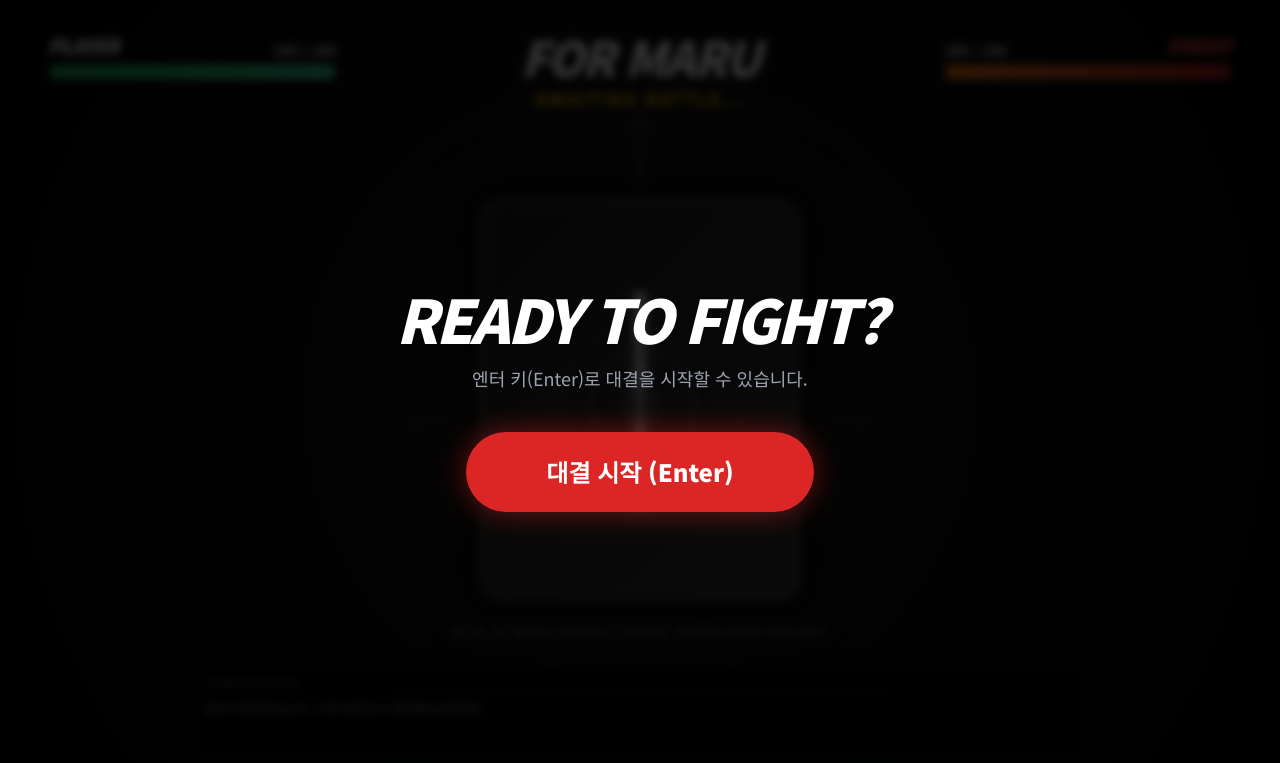
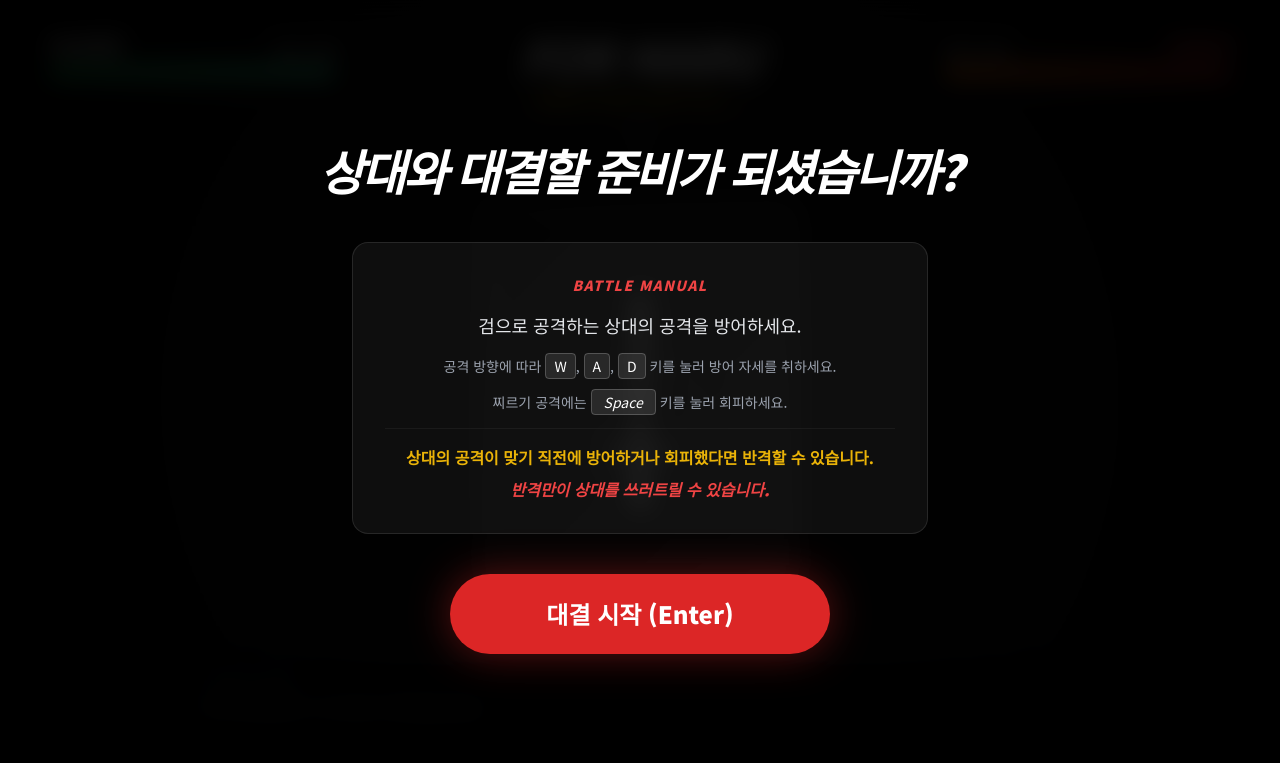
Before and after one commit to Maruchoi01/ForMaru, a plain HTML site: page index.html in a window 1280 px wide. Drawn offline with nearby package versions, Linux system fonts and the light colour scheme.

Commit message:
매뉴얼 추가

```diff
--- a/index.html
+++ b/index.html
@@ -217,10 +217,34 @@
     </div>
 
     <!-- Start Screen -->
-    <div id="start-screen" class="absolute inset-0 bg-black/80 z-[600] flex flex-col items-center justify-center backdrop-blur-sm">
-        <h2 class="text-6xl font-black text-white mb-4 italic tracking-tighter">READY TO FIGHT?</h2>
-        <p class="text-gray-400 mb-10 text-lg">엔터 키(Enter)로 대결을 시작할 수 있습니다.</p>
-        <button id="start-btn" class="px-20 py-6 bg-red-600 text-white font-black text-2xl rounded-full hover:bg-red-500 transition-all transform hover:scale-110 active:scale-95 shadow-[0_0_30px_rgba(220,38,38,0.5)]">
+    <div id="start-screen" class="absolute inset-0 bg-black/90 z-[600] flex flex-col items-center justify-center backdrop-blur-md">
+        <div class="text-center mb-12">
+            <h2 class="text-5xl font-black text-white italic tracking-tighter">상대와 대결할 준비가 되셨습니까?</h2>
+        </div>
+
+        <!-- Manual Section -->
+        <div class="max-w-xl w-full bg-white/5 border border-white/10 rounded-2xl p-8 mb-10 text-center space-y-4 shadow-2xl">
+            <h3 class="text-red-500 font-black italic tracking-widest uppercase text-sm mb-4">Battle Manual</h3>
+            <p class="text-gray-200 text-lg font-medium leading-relaxed">
+                검으로 공격하는 상대의 공격을 방어하세요.
+            </p>
+            <p class="text-gray-400 text-sm">
+                공격 방향에 따라 <span class="text-white border border-white/20 px-2 py-0.5 rounded bg-white/10">W</span>, <span class="text-white border border-white/20 px-2 py-0.5 rounded bg-white/10">A</span>, <span class="text-white border border-white/20 px-2 py-0.5 rounded bg-white/10">D</span> 키를 눌러 방어 자세를 취하세요.
+            </p>
+            <p class="text-gray-400 text-sm">
+                찌르기 공격에는 <span class="text-white border border-white/20 px-3 py-0.5 rounded bg-white/10 italic">Space</span> 키를 눌러 회피하세요.
+            </p>
+            <div class="pt-4 border-t border-white/5 space-y-2">
+                <p class="text-yellow-500 font-bold">
+                    상대의 공격이 맞기 직전에 방어하거나 회피했다면 반격할 수 있습니다.
+                </p>
+                <p class="text-red-500 font-black italic">
+                    반격만이 상대를 쓰러트릴 수 있습니다.
+                </p>
+            </div>
+        </div>
+
+        <button id="start-btn" class="px-24 py-6 bg-red-600 text-white font-black text-2xl rounded-full hover:bg-red-500 transition-all transform hover:scale-110 active:scale-95 shadow-[0_0_40px_rgba(220,38,38,0.4)]">
             대결 시작 (Enter)
         </button>
     </div>
@@ -377,7 +401,6 @@
     window.addEventListener('keydown', (e) => {
         const key = e.code;
 
-        // Handle Start and Restart with Enter
         if (key === 'Enter') {
             if (!state.isStarted) { startGame(); return; }
             if (state.isGameOver) { location.reload(); return; }
```
